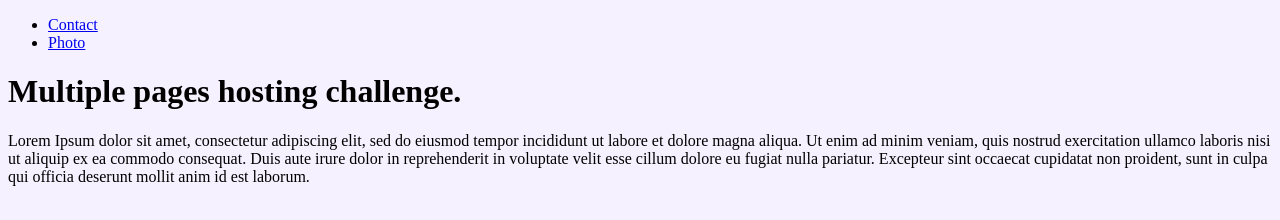
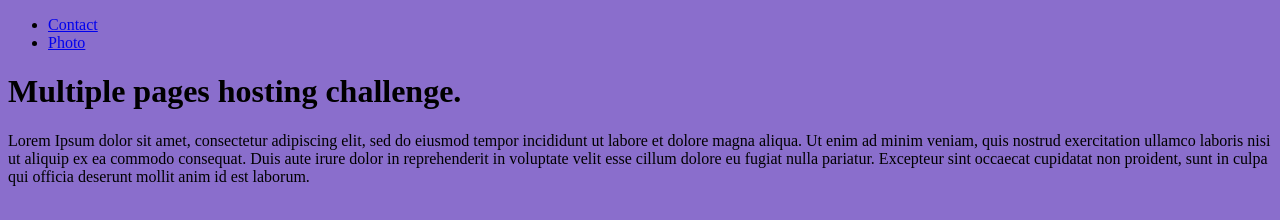
Before and after one commit to Peace-Peggy/Croissant, a plain HTML site: page index.html in a window 1280 px wide. Drawn offline with Linux system fonts and the light colour scheme.

Commit message:
Changed background color

```diff
--- a/src/style.css
+++ b/src/style.css
@@ -1,3 +1,3 @@
 body{
-  background-color: #F5F1FE;
+  background-color: #8a6ecc;
 }
```
